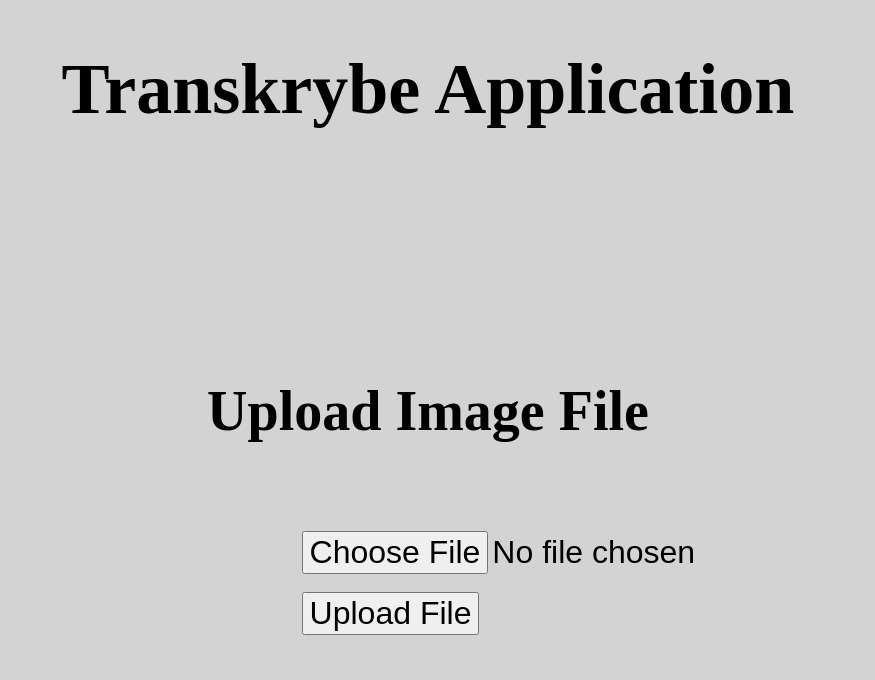
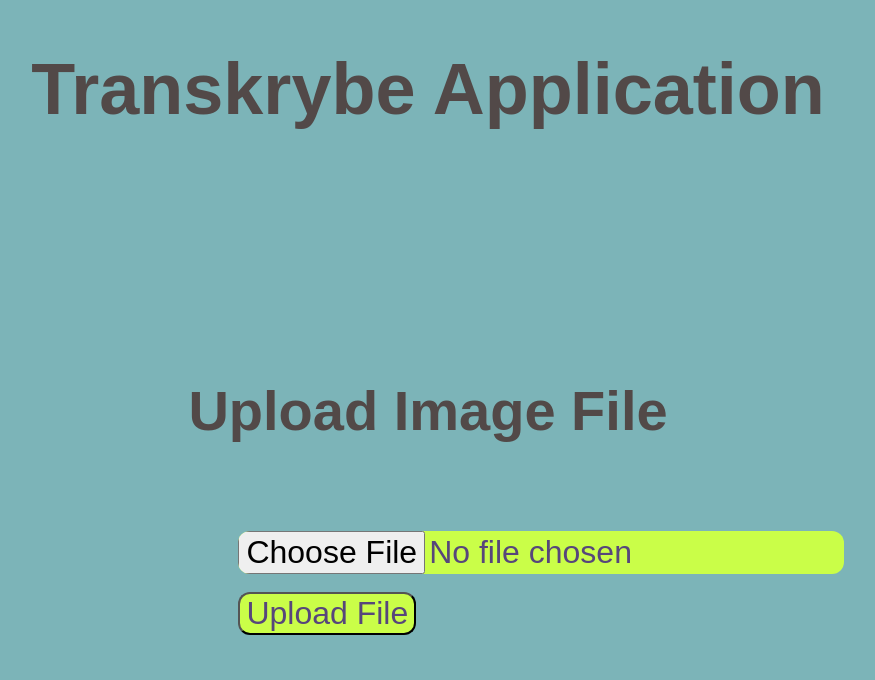
Before and after one commit to mis2n/Transkrybe, a Flask app: page / in a window 1280 px wide. Shown: the top 680 px of the page, without its empty margins (212-1087 px from the left). Run offline with Flask 3, Linux system fonts and the light colour scheme.

Commit message:
applying new styling and temporary color scheme

```diff
--- a/static/css/al_style.css
+++ b/static/css/al_style.css
@@ -1,5 +1,14 @@
+/* STYLE COLORSPACE
+
+#524948 - wenge: dark grayish brown
+#57467B - ultra violet
+#7CB4B8 - verdigris: pastel blue-green
+#70F8BA - aquamarine
+#CAFE48 - lime */
+
 body {
-  background-color: lightgray;
+  background-color: #7CB4B8;
+  color: #524948
 }
 
 .control {
@@ -8,7 +17,6 @@ body {
     flex-direction: column;
     font-size: 12px;
     text-align: center;
-    color: black;
     border: 2px solid rgb(89, 90, 89);
     padding: 2px;
     width: 300px;
@@ -20,7 +28,6 @@ body {
     flex-direction: column;
     font-size: 12px;
     text-align: left;
-    color: black;
     border: 2px solid rgb(89, 90, 89);
     padding: 2px;
     width: 100;
@@ -28,25 +35,29 @@ body {
 }
 
 .button {
-  color: black;
+  color: #57467b;
+  background-color: #cafe48;
   text-align: center;
   font-size: 32px;
+  border-radius: 12px;
+
 }
 
 .button:hover {
-  background-color: darkgray;
-  color: white;
+  box-shadow: 0 8px 16px 0 rgba(52,52,52,0.2), 0 6px 20px 0 rgba(52,52,52,0.19);
+  background-color: #524948;
+  color: #CAFE48;
 }
 
 .main_title {
-  color: black;
   text-align: center;
+  font-family: papyrus, fantasy;
   font-size: 72px;
 }
 
 .div_title {
-  color: black;
   text-align: center;
+  font-family: papyrus, fantasy;
   font-size: 56px;
 }
 
@@ -54,7 +65,7 @@ body {
   margin: 0;
   position: absolute;
   top: 25%;
-  left: 40%;
+  left: 35%;
   -ms-transform: translateY(-25%, -40%);
   transform: translateY(-25%, -40%);
 }
--- a/static/rect_sandbox.js
+++ b/static/rect_sandbox.js
@@ -94,7 +94,7 @@ const canvas = new fabric.Canvas('canvas', {
     backgroundImage: imgInstance,
     width: canvw+canvasPad,
     height: canvh+canvasPad,
-    backgroundColor: 'gray',
+    backgroundColor: rgb(32, 29, 28),
 });
 
 canvas.requestRenderAll();
--- a/templates/home.html
+++ b/templates/home.html
@@ -2,7 +2,7 @@
 <html lang="en">
 <head>
     <meta charset="UTF-8">
-    <link rel="stylesheet" href="static/css/al_style.css">
+    <link rel="stylesheet" href="../static/css/al_style.css">
     <meta http-equiv="X-UA-Compatible" content="IE=edge">
     <meta name="viewport" content="width=device-width, initial-scale=1.0">
     <title>TransKribe Application</title>
--- a/templates/segmentation.html
+++ b/templates/segmentation.html
@@ -17,7 +17,7 @@
         var imgext = "{{ imgtype }}";
     </script>
 
-    <h1 class="main_title">Transkrybe Application</h1>
+    <h1 class="main_title">Transkrybe</h1>
 
     <div class="control">
         <img src="/static/images/colorKey.png">
```
